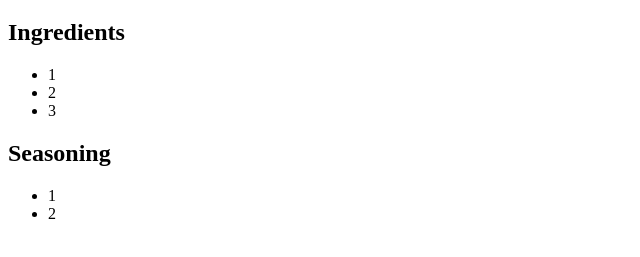
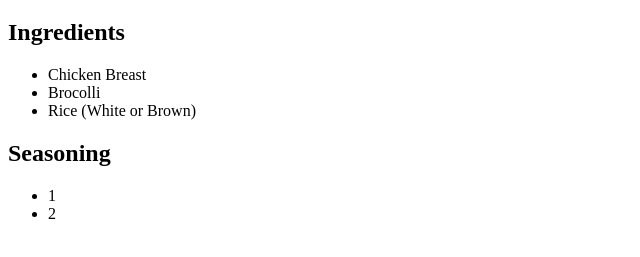
Before and after one commit to tar0dev/odin-recipes, a plain HTML site: page recipes/chickenbreast.html in a window 1280 px wide. Shown: the part 61-318 px from the top of the page, without its empty margins (0-640 px from the left). Drawn offline with Linux system fonts and the light colour scheme.

Commit message:
more changes added

```diff
--- a/recipes/chickenbreast.html
+++ b/recipes/chickenbreast.html
@@ -10,9 +10,9 @@
 
     <h2>Ingredients</h2>
     <ul>
-        <li>1</li>
-        <li>2</li>
-        <li>3</li>
+        <li>Chicken Breast</li>
+        <li>Brocolli</li>
+        <li>Rice (White or Brown)</li>
     </ul>
     <h2>Seasoning</h2>
     <ul>
```
Also changed, not shown: index.html (+1 -1 lines).
